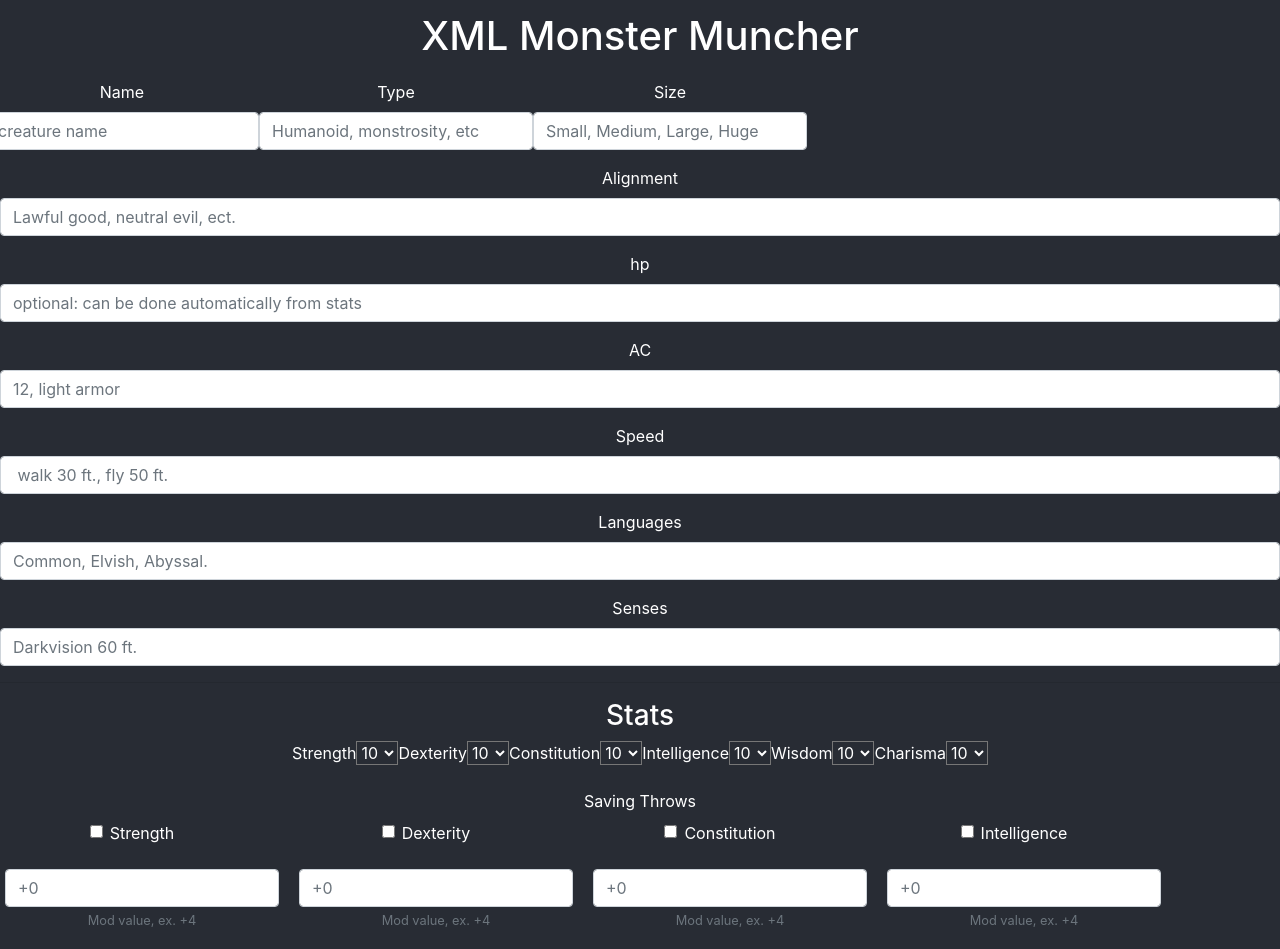
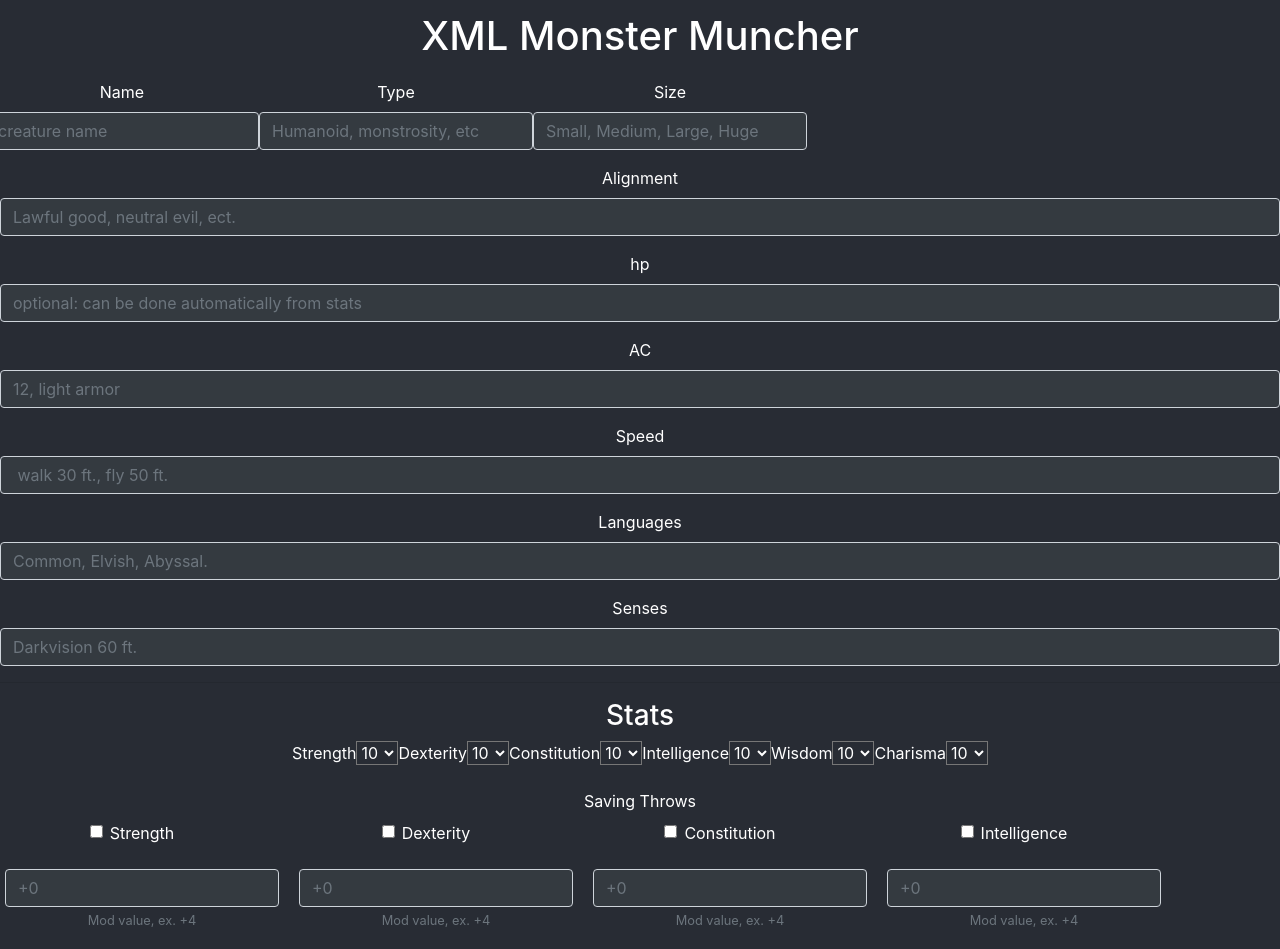
Before and after one commit to sbrevolution5/xml-monster-muncher, a React (Create React App) app: page / in a window 1280 px wide. Shown: the top 949 px of the page. Built offline with nearby package versions, Linux system fonts and the light colour scheme.

Commit message:
added dark backgrounds to boxes

```diff
--- a/src/components/Saves.js
+++ b/src/components/Saves.js
@@ -17,7 +17,7 @@ class Saves extends Component{
                           </label>
                           <div className="form-group">
                             <label for={value+"Mod"}></label>
-                            <input type="text" className="form-control" name="" id={value+"Mod"} aria-describedby="helpId" placeholder="+0"/>
+                            <input type="text" className="form-control bg-dark" name="" id={value+"Mod"} aria-describedby="helpId" placeholder="+0"/>
                             <small id="helpId" className="form-text text-muted">Mod value, ex. +4</small>
                           </div>
                         </div>
--- a/src/components/Skills.js
+++ b/src/components/Skills.js
@@ -13,7 +13,7 @@ class Skills extends Component{
                             <input type="checkbox" className="form-check-input col-sm-6" name="" id={value + "Box"} value="checkedValue" />
                             {value}
                           </label>
-                            <input type="text" className="form-control col-xs-1" name="" id={value+"Mod"} aria-describedby="helpId" placeholder="+0"/>
+                            <input type="text" className="form-control col-xs-1 bg-dark" name="" id={value+"Mod"} aria-describedby="helpId" placeholder="+0"/>
                         </div>
                         </div>
                     )
--- a/src/containers/form.js
+++ b/src/containers/form.js
@@ -203,42 +203,42 @@ class Form extends Component{
                 <div className="form-group row">
                     <div className="col-xs-4">
                         <label for="nameInput">Name</label>
-                        <input type="text" id="nameInput" placeholder="creature name" className="form-control"></input>
+                        <input type="text" id="nameInput" placeholder="creature name" className="form-control bg-dark"></input>
                     </div>
                     <div className="col-xs-4">
                         <label for="typeInput">Type</label>
-                        <input type="text" id="typeInput" placeholder="Humanoid, monstrosity, etc" className="form-control"></input>
+                        <input type="text" id="typeInput" placeholder="Humanoid, monstrosity, etc" className="form-control bg-dark"></input>
                     </div>
                     <div className="col-xs-4">
                         <label for="sizeInput">Size</label>
-                        <input type="text" id="sizeInput" placeholder="Small, Medium, Large, Huge" className="form-control"></input>
+                        <input type="text" id="sizeInput" placeholder="Small, Medium, Large, Huge" className="form-control bg-dark"></input>
                     </div>
                 </div>
                 <div className="form-group">
                     <label for="alignmentInput">Alignment</label>
-                    <input type="text" id="alignmentInput" placeholder="Lawful good, neutral evil, ect." className="form-control"></input>
+                    <input type="text" id="alignmentInput" placeholder="Lawful good, neutral evil, ect." className="form-control bg-dark"></input>
                 </div>
                 <div className="form-group">
                     <label for="hpInput">hp</label>
-                    <input type="text" id="hpInput" placeholder="optional: can be done automatically from stats" className="form-control"></input>
+                    <input type="text" id="hpInput" placeholder="optional: can be done automatically from stats" className="form-control bg-dark"></input>
                 </div>
                 <div className="form-group">
                     <label for="armorInput">AC</label>
-                    <input type="text" id="armorInput" placeholder="12, light armor" className="form-control"></input>
+                    <input type="text" id="armorInput" placeholder="12, light armor" className="form-control bg-dark"></input>
                 </div>
                 <div className="form-group">
                     <label for="speedInput">Speed</label>
-                    <input type="text" id="speedInput" placeholder=" walk 30 ft., fly 50 ft. " className="form-control"></input>
+                    <input type="text" id="speedInput" placeholder=" walk 30 ft., fly 50 ft. " className="form-control bg-dark"></input>
                 </div>
                 <div className="form-group">
                     <label for="nameInput">Languages</label>
-                    <input type="text" id="nameInput" placeholder="Common, Elvish, Abyssal." className="form-control"></input>
+                    <input type="text" id="nameInput" placeholder="Common, Elvish, Abyssal." className="form-control bg-dark"></input>
                 </div>
                 <div>
                     <label for="senseInput">
                     Senses
                     </label>
-                    <input type="text" id="senseInput" placeholder="Darkvision 60 ft." className="form-control"></input>
+                    <input type="text" id="senseInput" placeholder="Darkvision 60 ft." className="form-control bg-dark"></input>
                 </div>
                 <hr></hr>
                 <Stats></Stats>
```
